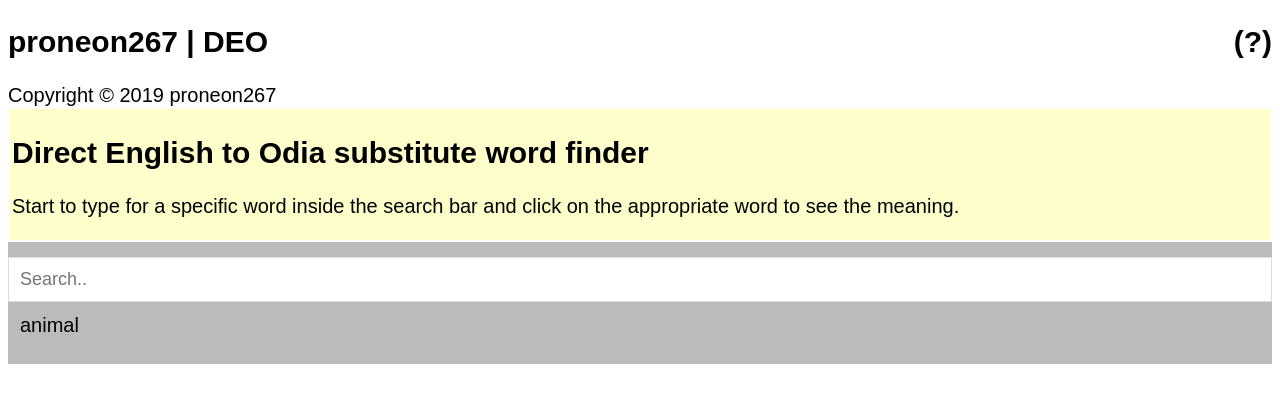
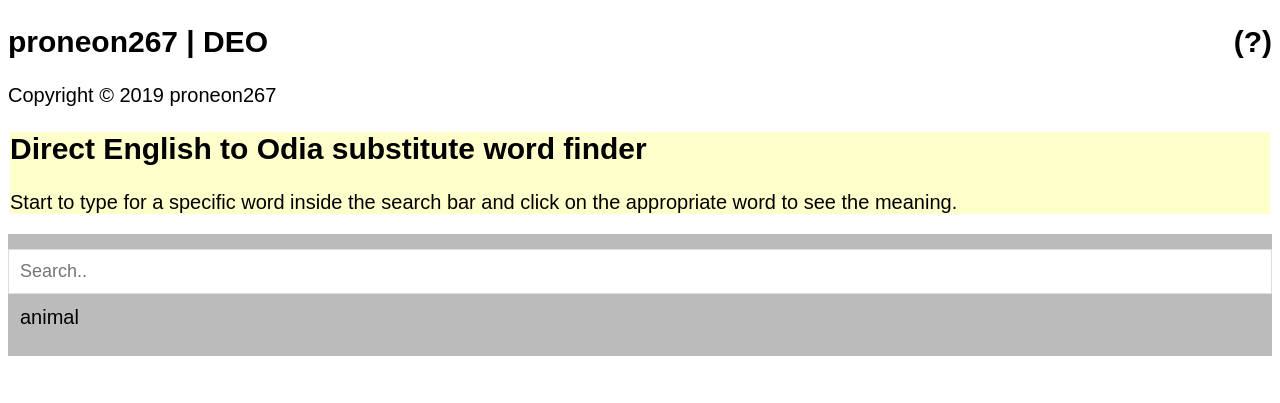
Before and after one commit to proneon267/deo, a Jekyll site: the page built from index.html, in a window 1280 px wide. Shown: the top 403 px of the page. Built offline with Jekyll 4.4.1, drawn with Linux system fonts in a browser that asks for light colours.

Commit message:
Update default.html

```diff
--- a/_layouts/default.html
+++ b/_layouts/default.html
@@ -58,7 +58,6 @@ body {
 }
 .help{
   background-color:#ffffcc;
-  padding:2px;
   margin: 2px;
 }
 </style>
```
